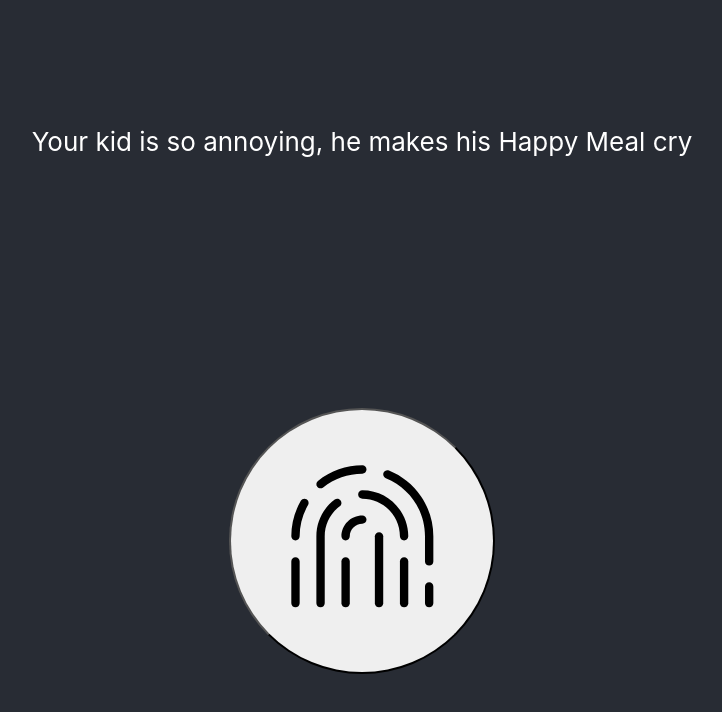
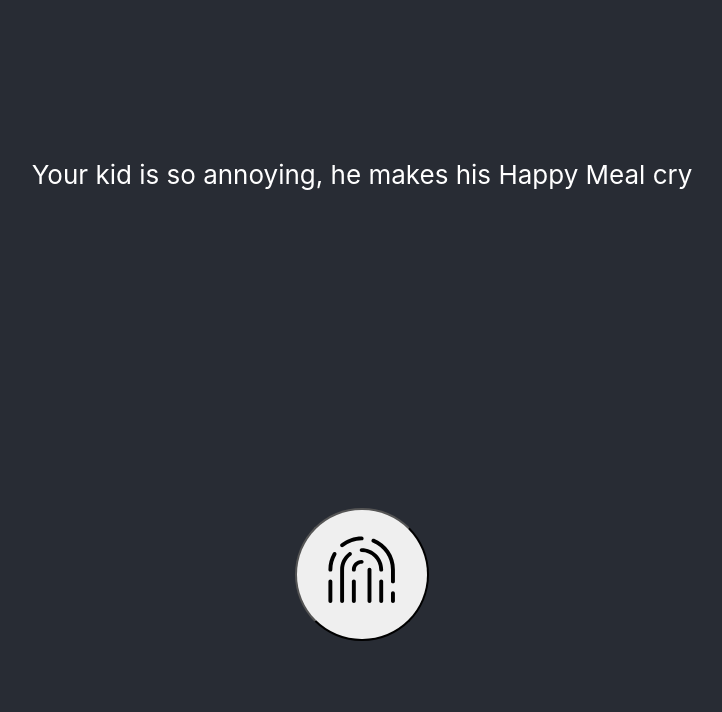
Before and after one commit to aurimas-darguzis/hit-the-button, a React (Create React App) app: page / in a window 1280 px wide. Shown: the top 712 px of the page, without its empty margins (278-1000 px from the left). Built offline with nearby package versions, Linux system fonts and the light colour scheme.

Commit message:
resize icon

```diff
--- a/src/App.css
+++ b/src/App.css
@@ -14,7 +14,7 @@
 }
 
 button {
-  width: 20em;
-  height: 20em;
+  width: 10em;
+  height: 10em;
   border-radius: 50%;
 }
```
